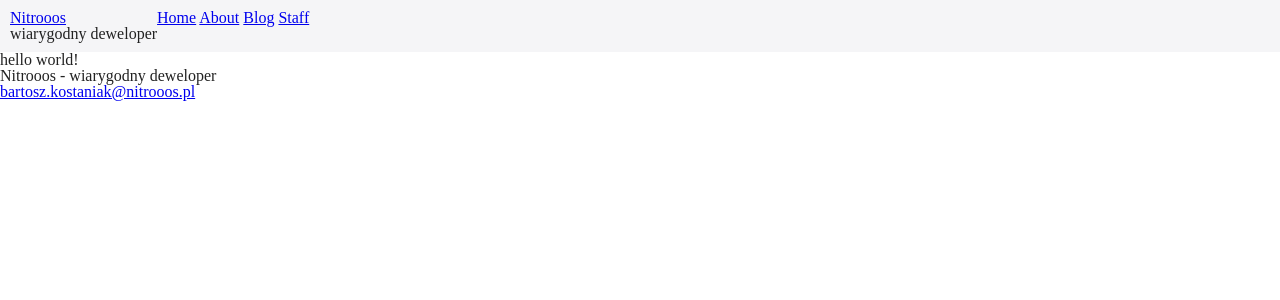
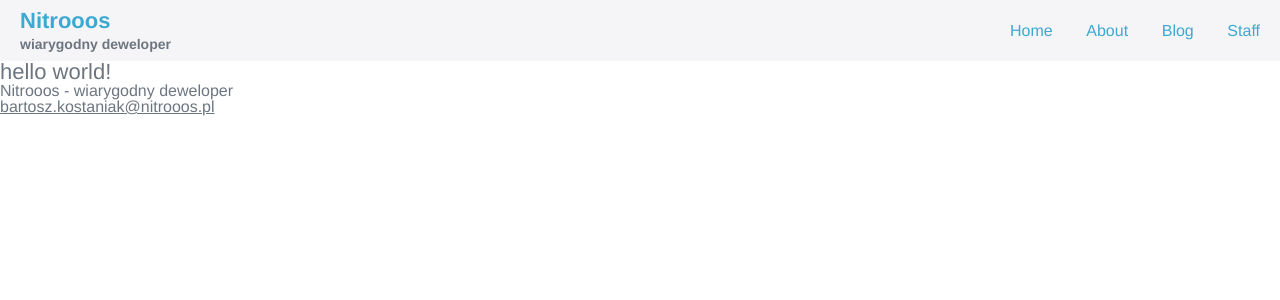
Before and after one commit to Nitrooos/Nitrooos.github.io, a Jekyll site: the page built from index.md, in a window 1280 px wide. Shown: the top 300 px of the page. Built offline with Jekyll 4.4.1, drawn with Linux system fonts in a browser that asks for light colours.

Commit message:
[NIT-1] Rework header, completed styles for header

```diff
--- a/_includes/header.html
+++ b/_includes/header.html
@@ -1,14 +1,22 @@
 <header class="header">
-  <div class="header__content app-content">
-    <div class="header__logo">
-      <a href="/">
-        <h1>Nitrooos</h1>
-      </a>
-      <h3>wiarygodny deweloper</h3>
+  <div class="header__content app__content">
+    <div>
+      <h1 class="header__title">
+        <a
+          class="app__link"
+          href="/">
+          Nitrooos
+        </a>
+      </h1>
+      <h5 class="header__subtitle">wiarygodny deweloper</h5>
     </div>
-    <nav>
+    <nav class="header__navigation">
       {% for item in site.data.navigation %}
-        <a href="{{ item.link }}" {% if page.url == item.link %}class="current"{% endif %}>{{ item.name }}</a>
+        <a
+          class="app__link"
+          href="{{ item.link }}" {% if page.url == item.link %}class="current"{% endif %}>
+          {{ item.name }}
+        </a>
       {% endfor %}
     </nav>
   </div>
--- a/_sass/common/classes.scss
+++ b/_sass/common/classes.scss
@@ -1,6 +1,16 @@
+@import './colors';
+
 .app {
-  &-content {
+  &__content {
     max-width: 1300px;
     margin: 0 auto;
   }
+
+  &__link {
+    text-decoration: none;
+
+    &, &:hover, &:focus, &:active, &:visited {
+      color: $text-link;
+    }
+  }
 }
--- a/_sass/common/colors.scss
+++ b/_sass/common/colors.scss
@@ -1,2 +1,5 @@
 $bg-light: white;
 $bg-dark: #f5f5f7;
+
+$text-main: #6d7680;
+$text-link: #3ba9d2;
--- a/_sass/common/header.scss
+++ /dev/null
@@ -1,11 +0,0 @@
-@import './colors';
-
-.header {
-  background: $bg-dark;
-  padding: 10px;
-
-  &__content {
-    display: flex;
-    flex-direction: row;
-  }
-}
--- /dev/null
+++ b/_sass/common/typography.scss
@@ -0,0 +1,17 @@
+$font-weight-light: 300;
+$font-weight-regular: 400;
+$font-weight-medium: 500;
+$font-weight-bold: 700;
+
+h1, h2, h3, h4, h5, p, a {
+  color: $text-main;
+  font-family: Helvetica, Arial, sans-serif;
+}
+
+h1 {
+  font-size: 22px;
+}
+
+h5 {
+  font-size: 14px;
+}
--- /dev/null
+++ b/_sass/includes/header.scss
@@ -0,0 +1,26 @@
+.header {
+  background: $bg-dark;
+
+  &__content {
+    align-items: center;
+    display: flex;
+    flex-direction: row;
+    justify-content: space-between;
+    padding: 10px 20px;
+  }
+
+  &__navigation {
+    justify-content: space-between;
+    display: flex;
+    min-width: 250px;
+  }
+
+  &__subtitle {
+    font-weight: $font-weight-bold;
+  }
+
+  &__title {
+    font-weight: $font-weight-bold;
+    padding-bottom: 5px;
+  }
+}
--- a/_sass/main.scss
+++ b/_sass/main.scss
@@ -1,4 +1,7 @@
 @import './common/reset';
 
 @import './common/classes';
-@import './common/header';
+@import './common/colors';
+@import './common/typography';
+
+@import './includes/header';
```
